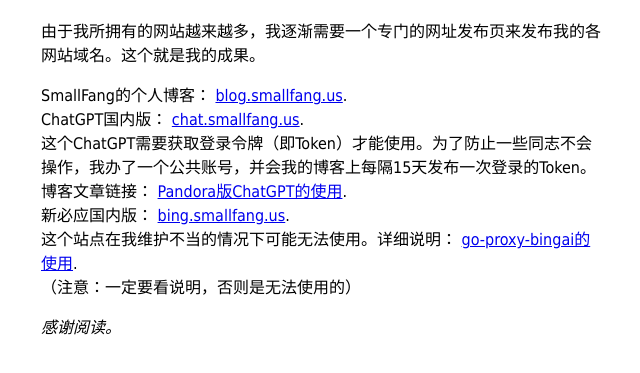
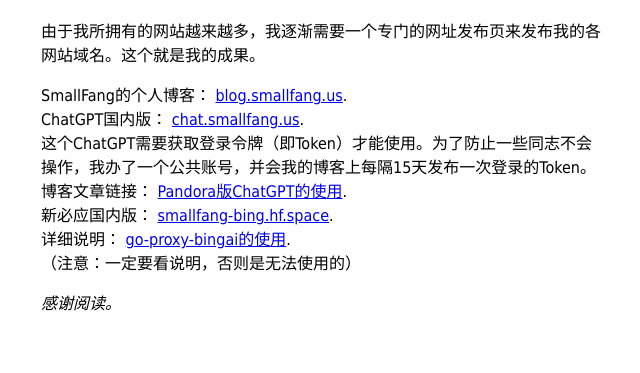
Before and after one commit to SmallFang2009/fabu, a plain HTML site: page index.html in a window 1280 px wide. Shown: the part 49-422 px from the top of the page, without its empty margins (319-959 px from the left). Drawn offline with Linux system fonts and the light colour scheme.

Commit message:
Update index.html

```diff
--- a/index.html
+++ b/index.html
@@ -23,8 +23,8 @@ ChatGPT国内版：
 这个ChatGPT需要获取登录令牌（即Token）才能使用。为了防止一些同志不会操作，我办了一个公共账号，并会我的博客上每隔15天发布一次登录的Token。博客文章链接：
 <a href="https://blog.smallfang.us/cn/0007">Pandora版ChatGPT的使用</a>.<br/>
 新必应国内版：
-<a href="https://bing.smallfang.us">bing.smallfang.us</a>.<br/>
-这个站点在我维护不当的情况下可能无法使用。详细说明：
+<a href="https://smallfang-bing.hf.space/web/#/">smallfang-bing.hf.space</a>.<br/>
+详细说明：
 <a href="https://blog.smallfang.us/cn/0008">go-proxy-bingai的使用</a>.<br/>
 （注意：一定要看说明，否则是无法使用的）
 
```
